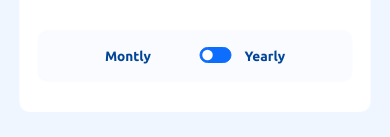
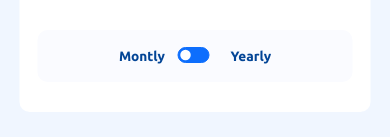
Before and after one commit to Soaphub/Multi-step-form-solution, a Next.js app: page /plan in a window 390 px wide. Shown: the part 578-715 px from the top of the page. Built offline with nearby package versions, Linux system fonts and the light colour scheme.

Commit message:
chnaged the check box

```diff
--- a/styles/globals.css
+++ b/styles/globals.css
@@ -301,7 +301,7 @@ input[type=text]:focus, input[type=email]:focus, input[type=tel]:focus{
 }
 
 @media (max-width: 575.98px) {
-    .form-check .form-check-input {
+    #one-check, #sec-check, #trd-check{
         margin-left: -0.25rem;
     }
 }
```
